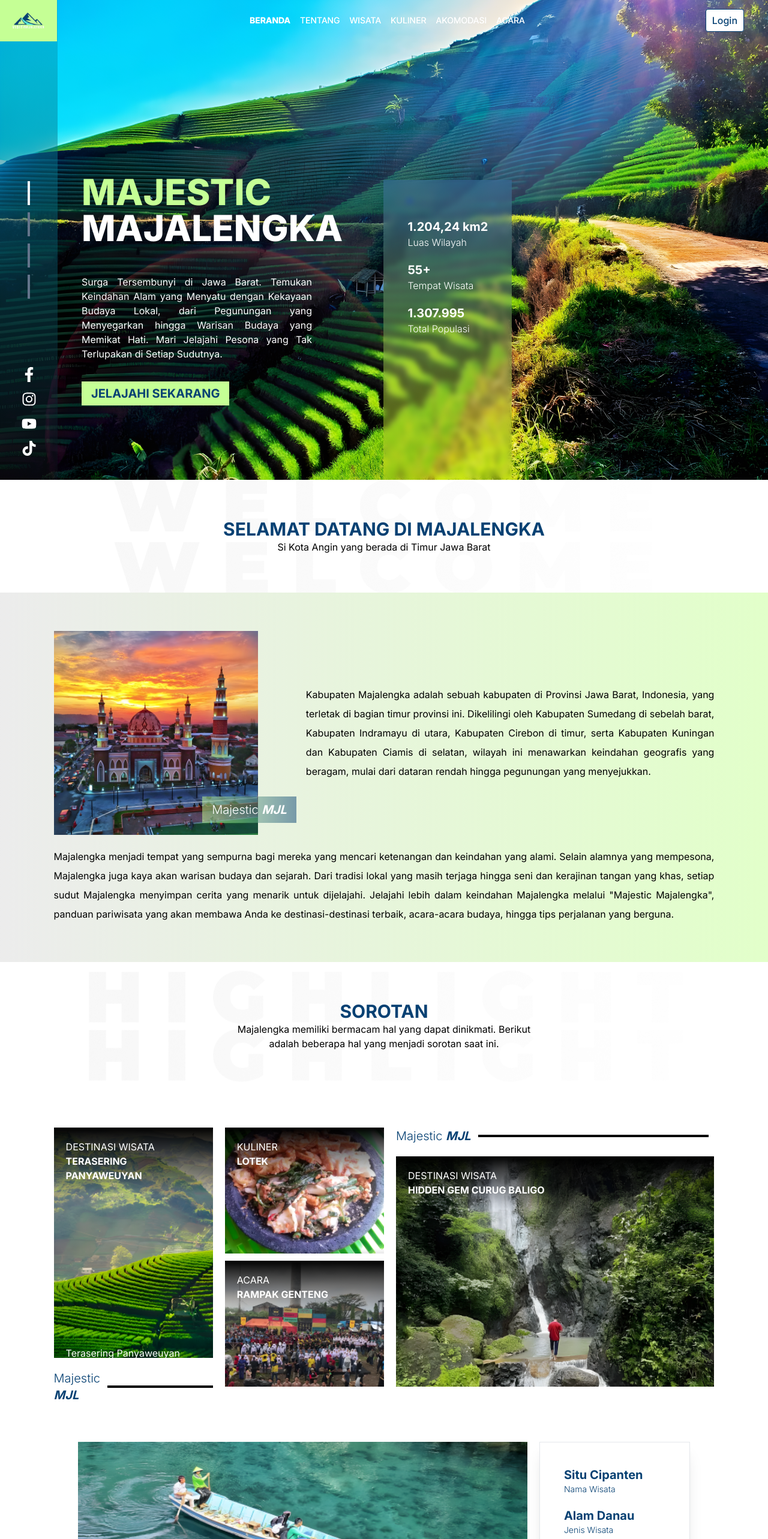
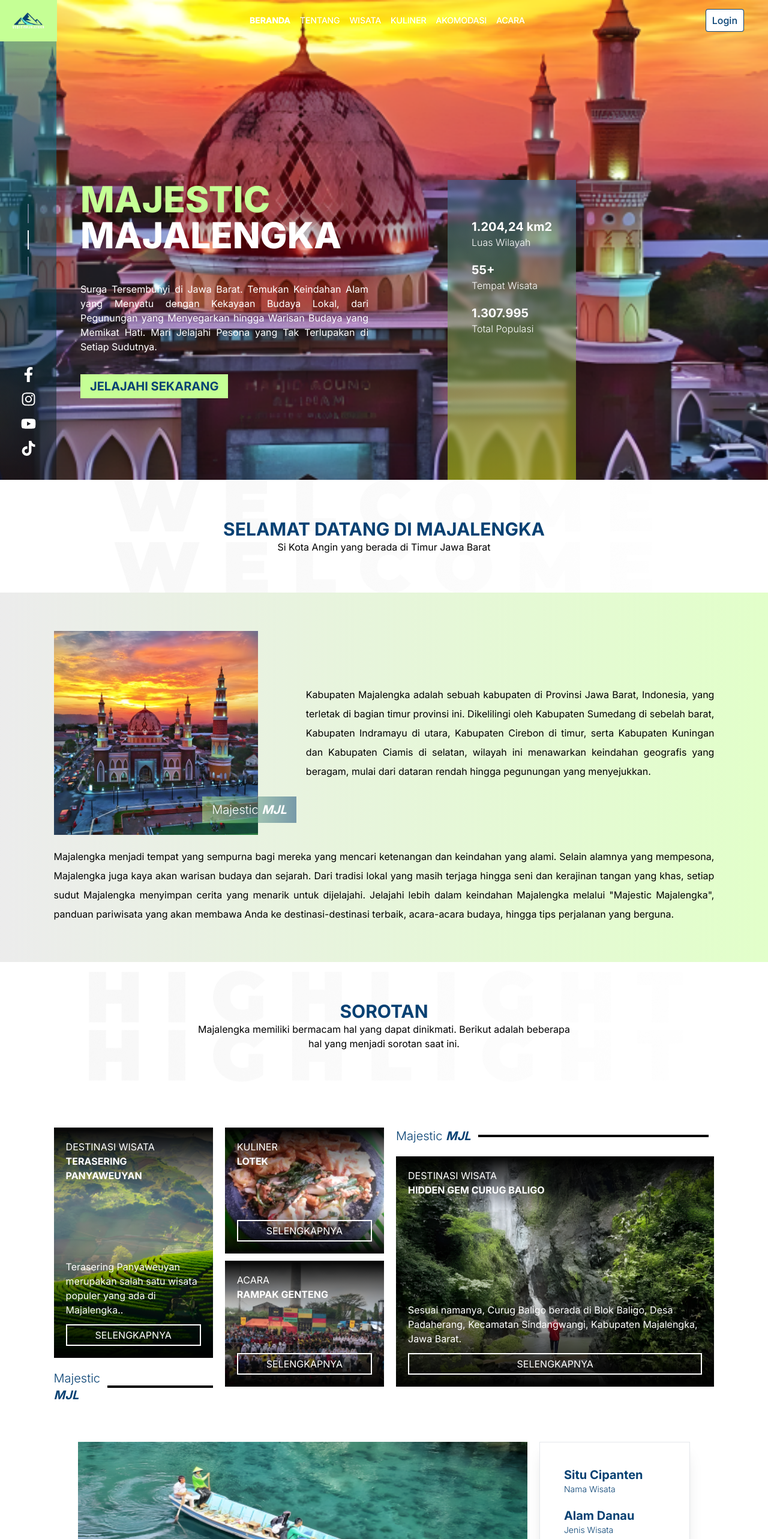
Before and after one commit to zackyhafsa/web-dev-unsil, a Next.js app: page / in a window 1280 px wide. Shown: the top 2566 px of the page at 60% size. Built offline with nearby package versions, Linux system fonts and the light colour scheme.

Commit message:
merapihkan layout

```diff
--- a/package.json
+++ b/package.json
@@ -14,7 +14,8 @@
     "react": "^18",
     "react-dom": "^18",
     "react-icons": "^5.3.0",
-    "sharp": "^0.33.5"
+    "sharp": "^0.33.5",
+    "swiper": "^11.1.10"
   },
   "devDependencies": {
     "postcss": "^8",
--- a/src/app/(dashboard)/Berita.jsx
+++ b/src/app/(dashboard)/Berita.jsx
@@ -11,9 +11,9 @@ const Berita = () => {
         ></div>
         <div className="flex flex-col justify-between">
           <div>
-            <h1 className="font-bold text-text-header text-2xl">
+            <a href="/berita/:1" className="font-bold text-text-header text-2xl hover:underline">
               Tingkatkan Kunjungan Wisatawan, Pemkab Majalengka Terapkan Strategi Ini
-            </h1>
+            </a>
             <p className="text-sm text-justify text-text-header mt-2">
               Pemerintah Kabupaten Majalengka (Pemkab Majalengka), Jawa Barat, optimis melihat
               potensi peningkatan kunjungan wisatawan pada tahun ini.
--- a/src/app/(dashboard)/Hero.jsx
+++ b/src/app/(dashboard)/Hero.jsx
@@ -1,28 +1,64 @@
+"use client";
+
+import { useState, useEffect } from "react";
 import Navbar from "../components/Navbar";
 import SideNavbar from "./Side";
 
 const Hero = () => {
+  const [currentImageIndex, setCurrentImageIndex] = useState(0);
+  const [isFading, setIsFading] = useState(false);
+
+  const images = ["/hero-bg.png", "/homeAbout.png", "/CurugBaligo.png"];
+
+  useEffect(() => {
+    const interval = setInterval(() => {
+      setIsFading(true);
+      setTimeout(() => {
+        setCurrentImageIndex((prevIndex) => (prevIndex + 1) % images.length);
+        setIsFading(false);
+      }, 800);
+    }, 5000);
+
+    return () => clearInterval(interval);
+  }, []);
+
   return (
-    <div className="h-screen">
+    <div className="h-screen relative">
       <Navbar />
-      <div className="bg-[url('/hero-bg.png')] bg-center bg-no-repeat bg-cover h-screen w-full flex items-center max-md:flex-col max-md:justify-between max-md:items-center">
-        <div className="p-[46px] bg-gradient-to-b from-[#01A9C680] to-[#0D0D1480] h-screen hidden md:flex items-center">
-          <SideNavbar />
+
+      {/* Background Image */}
+      <div
+        className={`absolute top-0 left-0 w-full h-full bg-center bg-cover transition-opacity duration-1000 ease-in-out ${
+          isFading ? "opacity-0" : "opacity-100"
+        }`}
+        style={{
+          backgroundImage: `url(${images[currentImageIndex]})`,
+          transition: "opacity 1s ease-in-out",
+        }}
+      />
+
+      {/* Static Content */}
+      <div className="relative z-10 flex items-center h-full max-md:flex-col max-md:justify-between max-md:items-center">
+        <div className="p-[46px] bg-gradient-to-b from-[#01A9C680] to-[#0D0D1480] h-full hidden md:flex items-center">
+          <SideNavbar currentImageIndex={currentImageIndex} />
         </div>
         <div className="md:ml-10 mx-[7%] mt-40">
           <h1 className="text-5xl lg:text-6xl uppercase font-extrabold text-primary">
             Majestic <span className="block text-white">Majalengka</span>
           </h1>
-          <p className="md:w-96 text-white mt-12 mb-10 text-justify max-lg:text-sm">
+          <p className="lg:w-[30rem] md:w-96 text-white mt-12 mb-10 text-justify max-lg:text-sm">
             Surga Tersembunyi di Jawa Barat. Temukan Keindahan Alam yang Menyatu dengan Kekayaan
             Budaya Lokal, dari Pegunungan yang Menyegarkan hingga Warisan Budaya yang Memikat Hati.
             Mari Jelajahi Pesona yang Tak Terlupakan di Setiap Sudutnya.
           </p>
-          <a href="" className="py-2 px-4 bg-primary text-text-header font-bold text-xl max-md:text-base hover:">
+          <a
+            href=""
+            className="py-2 px-4 bg-primary text-text-header font-bold text-xl max-md:text-base"
+          >
             JELAJAHI SEKARANG
           </a>
         </div>
-        <div className="md:pt-16 py-5 bg-gradient-to-b from-[#3D71A780] to-[#CCE61480] backdrop-blur-sm md:px-10 text-white absolute lg:right-1/3 md:right-16  bottom-0 md:h-[500px] max-md:flex max-md:w-full max-md:justify-between max-md:text-sm max-md:px-5">
+        <div className="md:pt-16 py-5 bg-gradient-to-b from-[#3D71A780] to-[#CCE61480] backdrop-blur-sm md:px-10 text-white absolute lg:right-1/4 md:right-16 bottom-0 md:h-[500px] max-md:flex max-md:w-full max-md:justify-between max-md:text-sm max-md:px-5">
           <div className="md:mb-5">
             <h1 className="font-bold text-xl max-md:text-base">1.204,24 km2</h1>
             <p className="font-light">Luas Wilayah</p>
--- a/src/app/(dashboard)/Side.jsx
+++ b/src/app/(dashboard)/Side.jsx
@@ -1,13 +1,19 @@
+import React from "react";
 import { FaFacebookF, FaInstagram, FaYoutube, FaTiktok } from "react-icons/fa";
 
-const SideNavbar = () => {
+const SideNavbar = ({ currentImageIndex }) => {
   return (
     <div className="h-screen flex flex-col items-center justify-between py-10 relative">
       <div className="my-auto">
-        <div className="w-1 h-10 bg-slate-100 mb-3"></div>
-        <div className="w-1 h-10 bg-slate-500 mb-3"></div>
-        <div className="w-1 h-10 bg-slate-500 mb-3"></div>
-        <div className="w-1 h-10 bg-slate-500"></div>
+        <div
+          className={`w-0.5 h-8 mb-3 ${currentImageIndex === 0 ? "bg-slate-100" : "bg-slate-500"}`}
+        ></div>
+        <div
+          className={`w-0.5 h-8 mb-3 ${currentImageIndex === 1 ? "bg-slate-100" : "bg-slate-500"}`}
+        ></div>
+        <div
+          className={`w-0.5 h-8 ${currentImageIndex === 2 ? "bg-slate-100" : "bg-slate-500"}`}
+        ></div>
       </div>
       <div className="text-white flex flex-col gap-4 absolute bottom-10">
         <FaFacebookF size={25} className="hover:text-primary ease-in-out duration-100" />
--- a/src/app/(dashboard)/Sorotan.jsx
+++ b/src/app/(dashboard)/Sorotan.jsx
@@ -15,7 +15,7 @@ const Sorotan = () => {
                 <h1>DESTINASI WISATA</h1>
                 <h1 className="font-bold">TERASERING PANYAWEUYAN</h1>
               </div>
-              <div className=" bg-gradient-to-t from-black to-[#fff0] p-5 translate-y-36 group-hover:translate-y-0 transition-all duration-500 ease-in-out">
+              <div className=" bg-gradient-to-t from-black to-[#fff0] p-5 ">
                 <p>
                   Terasering Panyaweuyan merupakan salah satu wisata populer yang ada di
                   Majalengka..
@@ -45,7 +45,7 @@ const Sorotan = () => {
               <h1>KULINER</h1>
               <h1 className="font-bold">LOTEK</h1>
             </div>
-            <div className="bg-gradient-to-t from-black to-[#fff0] p-5 translate-y-20 group-hover:translate-y-0 transition-all duration-500 ease-in-out">
+            <div className="bg-gradient-to-t from-black to-[#fff0] p-5 ">
               <a
                 href=""
                 className="block text-center py-1 mt-3 border-white border-2 hover:bg-white hover:text-black transition-all duration-100 ease-in-out"
@@ -63,7 +63,7 @@ const Sorotan = () => {
               <h1>ACARA</h1>
               <h1 className="font-bold">RAMPAK GENTENG</h1>
             </div>
-            <div className="bg-gradient-to-t from-black to-[#fff0] p-5 translate-y-20 group-hover:translate-y-0 transition-all duration-500 ease-in-out">
+            <div className="bg-gradient-to-t from-black to-[#fff0] p-5">
               <a
                 href=""
                 className="block text-center py-1 mt-3 border-white border-2 hover:bg-white hover:text-black transition-all duration-100 ease-in-out"
@@ -88,7 +88,7 @@ const Sorotan = () => {
               <h1>DESTINASI WISATA</h1>
               <h1 className="font-bold">HIDDEN GEM CURUG BALIGO</h1>
             </div>
-            <div className="bg-gradient-to-t from-black to-[#fff0] p-5  translate-y-40 group-hover:translate-y-0 transition-all duration-500 ease-in-out">
+            <div className="bg-gradient-to-t from-black to-[#fff0] p-5  ">
               <p>
                 Sesuai namanya, Curug Baligo berada di Blok Baligo, Desa Padaherang, Kecamatan
                 Sindangwangi, Kabupaten Majalengka, Jawa Barat.
--- /dev/null
+++ b/src/app/(dashboard)/berita/1/page.jsx
@@ -0,0 +1,9 @@
+import React from 'react'
+
+const page = () => {
+  return (
+    <div>page</div>
+  )
+}
+
+export default page
--- a/src/app/(dashboard)/page.jsx
+++ b/src/app/(dashboard)/page.jsx
@@ -19,9 +19,9 @@ export default function Home() {
         <Welcome />
         <div className="py-16 text-center bg-[url('/sorotan-bg.png')] bg-center bg-no-repeat">
           <h1 className="text-3xl font-bold text-text-header uppercase">Sorotan</h1>
-          <p>
-            Majalengka memiliki bermacam hal yang dapat dinikmati. Berikut <br />
-            adalah beberapa hal yang menjadi sorotan saat ini.
+          <p className="lg:w-1/2 mx-auto">
+            Majalengka memiliki bermacam hal yang dapat dinikmati. Berikut adalah beberapa hal yang
+            menjadi sorotan saat ini.
           </p>
         </div>
         <div className="px-[7%] mt-16 mb-72">
--- a/src/app/components/Footer.jsx
+++ b/src/app/components/Footer.jsx
@@ -7,12 +7,12 @@ const Footer = () => {
   return (
     <div className="bg-text-header px-[7%] py-10 text-white">
       <div className="flex justify-between max-md:flex-col ">
-        <div className="max-md:mb-5">
+        <div className="max-md:mb-5 max-md:mx-auto max-md:flex max-md:items-center max-md:flex-col">
           <Image src={Logo} width={55} priority alt={"logo"} />
           <p className="text-white font-light text-sm">Discover the Hidden Beauty of West Java</p>
         </div>
-        <div className="flex max-sm:flex-col max-sm:text-center">
-          <div className="sm:mr-16 max-sm:my-5">
+        <div className="flex max-md:grid max-md:grid-cols-2 max-md:text-center">
+          <div className="sm:mr-16 max-md:my-5">
             <h1 className="font-bold mb-5 text-lg">About</h1>
             <ul className="font-light flex flex-col gap-3">
               <li>
--- a/src/app/components/Subscribe.jsx
+++ b/src/app/components/Subscribe.jsx
@@ -2,7 +2,9 @@ import React from "react";
 
 const Subscribe = () => {
   return (
-    <div className="w-full mx-[15%] max-lg:mx-[5%] max-md:mx-[2%] py-10 px-4 bg-gradient-to-r from-[#07417399] to-[#C5FF9599]">
+    <div className="w-full mx-[15%] max-lg:mx-[5%] max-md:mx-[2%] relative bg-gradient-to-r from-[#07417399] to-[#C5FF9599]">
+      <div className="bg-[url('/subscribe.png')] w-full h-full absolute bg-center bg-cover bg-no-repeat -z-10"></div>
+      <div className="py-10 px-4">
         <h1 className="font-bold text-3xl text-white">
           Dapatkan E-Book Panduan Perjalanan Gratis Dengan Berlangganan
         </h1>
@@ -19,6 +21,7 @@ const Subscribe = () => {
           </button>
         </form>
       </div>
+    </div>
   );
 };
 
```
Also changed, not shown: src/app/components/Header.jsx (+9 -6 lines), 1 other file (tests, documents, lock files or other folders). Lines whose indentation alone changed are shown as unchanged.
